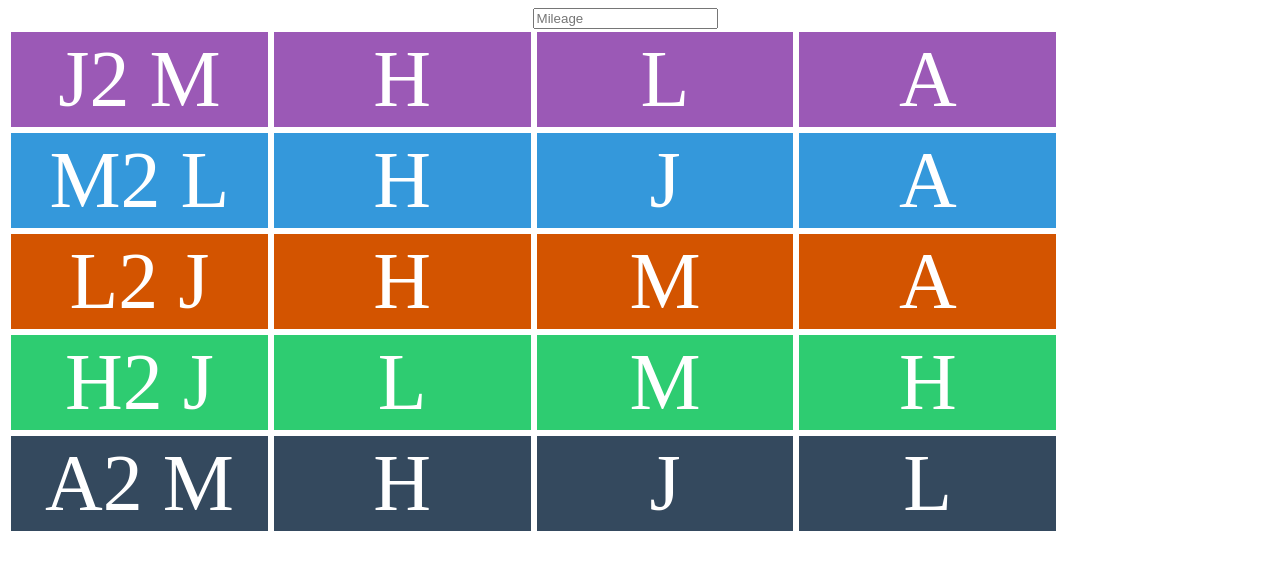
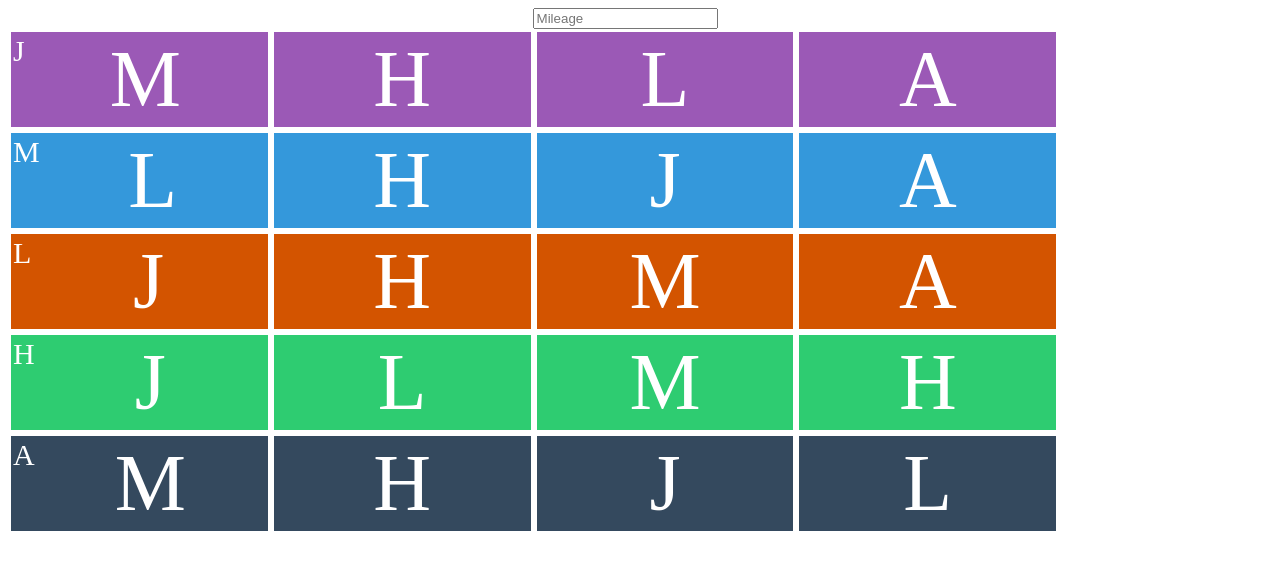
Before and after one commit to steveplesha/mileage, a plain HTML site: page index.html in a window 1280 px wide. Drawn offline with nearby package versions, Linux system fonts and the light colour scheme.

Commit message:
adjust font size

```diff
--- a/index.html
+++ b/index.html
@@ -23,27 +23,27 @@
 		<form>
 		<div id="mileage"><input type="number" placeholder="Mileage"></div>
 
-		<a class = "jb" href="https://docs.google.com/a/hanover.k12.in.us/spreadsheet/formResponse?formkey=dDdqSHJiMlp5WWxiaDNMUFhYb3pGMVE6MA&ifq&entry.0.single&entry.1.single=JB+to+MS&submit=Submit">J2 M</a>
+		<a class = "jb" href="https://docs.google.com/a/hanover.k12.in.us/spreadsheet/formResponse?formkey=dDdqSHJiMlp5WWxiaDNMUFhYb3pGMVE6MA&ifq&entry.0.single&entry.1.single=JB+to+MS&submit=Submit"><span>J</span>M</a>
 		<a class = "jb" href="https://docs.google.com/a/hanover.k12.in.us/spreadsheet/formResponse?formkey=dDdqSHJiMlp5WWxiaDNMUFhYb3pGMVE6MA&ifq&entry.0.single&entry.1.single=JB+to+HS&submit=Submit">H</a>
 		<a class = "jb" href="https://docs.google.com/a/hanover.k12.in.us/spreadsheet/formResponse?formkey=dDdqSHJiMlp5WWxiaDNMUFhYb3pGMVE6MA&ifq&entry.0.single&entry.1.single=JB+to+LN&submit=Submit">L</a>
 		<a class = "jb" href="https://docs.google.com/a/hanover.k12.in.us/spreadsheet/formResponse?formkey=dDdqSHJiMlp5WWxiaDNMUFhYb3pGMVE6MA&ifq&entry.0.single&entry.1.single=JB+to+AD&submit=Submit">A</a>
 		<br>
-		<a class = "ms" href="https://docs.google.com/a/hanover.k12.in.us/spreadsheet/formResponse?formkey=dDdqSHJiMlp5WWxiaDNMUFhYb3pGMVE6MA&ifq&entry.0.single&entry.1.single=MS+to+LN&submit=Submit">M2 L</a>
+		<a class = "ms" href="https://docs.google.com/a/hanover.k12.in.us/spreadsheet/formResponse?formkey=dDdqSHJiMlp5WWxiaDNMUFhYb3pGMVE6MA&ifq&entry.0.single&entry.1.single=MS+to+LN&submit=Submit"><span>M</span>L</a>
 		<a class = "ms" href="https://docs.google.com/a/hanover.k12.in.us/spreadsheet/formResponse?formkey=dDdqSHJiMlp5WWxiaDNMUFhYb3pGMVE6MA&ifq&entry.0.single&entry.1.single=MS+to+HS&submit=Submit">H</a>
 		<a class = "ms" href="https://docs.google.com/a/hanover.k12.in.us/spreadsheet/formResponse?formkey=dDdqSHJiMlp5WWxiaDNMUFhYb3pGMVE6MA&ifq&entry.0.single&entry.1.single=MS+to+JB&submit=Submit">J</a>
 		<a class = "ms" href="https://docs.google.com/a/hanover.k12.in.us/spreadsheet/formResponse?formkey=dDdqSHJiMlp5WWxiaDNMUFhYb3pGMVE6MA&ifq&entry.0.single&entry.1.single=MS+to+AD&submit=Submit">A</a>
 		<br>
-		<a class = "ln" href="https://docs.google.com/a/hanover.k12.in.us/spreadsheet/formResponse?formkey=dDdqSHJiMlp5WWxiaDNMUFhYb3pGMVE6MA&ifq&entry.0.single&entry.1.single=LN+to+JB&submit=Submit">L2 J</a>
+		<a class = "ln" href="https://docs.google.com/a/hanover.k12.in.us/spreadsheet/formResponse?formkey=dDdqSHJiMlp5WWxiaDNMUFhYb3pGMVE6MA&ifq&entry.0.single&entry.1.single=LN+to+JB&submit=Submit"><span>L</span>J</a>
 		<a class = "ln" href="https://docs.google.com/a/hanover.k12.in.us/spreadsheet/formResponse?formkey=dDdqSHJiMlp5WWxiaDNMUFhYb3pGMVE6MA&ifq&entry.0.single&entry.1.single=LN+to+HS&submit=Submit">H</a>
 		<a class = "ln" href="https://docs.google.com/a/hanover.k12.in.us/spreadsheet/formResponse?formkey=dDdqSHJiMlp5WWxiaDNMUFhYb3pGMVE6MA&ifq&entry.0.single&entry.1.single=LN+to+MS&submit=Submit">M</a>
 		<a class = "ln" href="https://docs.google.com/a/hanover.k12.in.us/spreadsheet/formResponse?formkey=dDdqSHJiMlp5WWxiaDNMUFhYb3pGMVE6MA&ifq&entry.0.single&entry.1.single=LN+to+AD&submit=Submit">A</a>
 		<br>
-		<a class = "hs" href="https://docs.google.com/a/hanover.k12.in.us/spreadsheet/formResponse?formkey=dDdqSHJiMlp5WWxiaDNMUFhYb3pGMVE6MA&ifq&entry.0.single&entry.1.single=LN+to+AD&submit=Submit">H2 J</a>
+		<a class = "hs" href="https://docs.google.com/a/hanover.k12.in.us/spreadsheet/formResponse?formkey=dDdqSHJiMlp5WWxiaDNMUFhYb3pGMVE6MA&ifq&entry.0.single&entry.1.single=LN+to+AD&submit=Submit"><span>H</span>J</a>
 		<a class = "hs" href="https://docs.google.com/a/hanover.k12.in.us/spreadsheet/formResponse?formkey=dDdqSHJiMlp5WWxiaDNMUFhYb3pGMVE6MA&ifq&entry.0.single&entry.1.single=LN+to+LN&submit=Submit">L</a>
 		<a class = "hs" href="https://docs.google.com/a/hanover.k12.in.us/spreadsheet/formResponse?formkey=dDdqSHJiMlp5WWxiaDNMUFhYb3pGMVE6MA&ifq&entry.0.single&entry.1.single=LN+to+MS&submit=Submit">M</a>
 		<a class = "hs" href="https://docs.google.com/a/hanover.k12.in.us/spreadsheet/formResponse?formkey=dDdqSHJiMlp5WWxiaDNMUFhYb3pGMVE6MA&ifq&entry.0.single&entry.1.single=LN+to+HS&submit=Submit">H</a>
 		<br>
-        <a class = "ad" href="https://docs.google.com/a/hanover.k12.in.us/spreadsheet/formResponse?formkey=dDdqSHJiMlp5WWxiaDNMUFhYb3pGMVE6MA&ifq&entry.0.single&entry.1.single=AD+to+MS&submit=Submit">A2 M</a>
+        <a class = "ad" href="https://docs.google.com/a/hanover.k12.in.us/spreadsheet/formResponse?formkey=dDdqSHJiMlp5WWxiaDNMUFhYb3pGMVE6MA&ifq&entry.0.single&entry.1.single=AD+to+MS&submit=Submit"><span>A</span>M</a>
         <a class = "ad" href="https://docs.google.com/a/hanover.k12.in.us/spreadsheet/formResponse?formkey=dDdqSHJiMlp5WWxiaDNMUFhYb3pGMVE6MA&ifq&entry.0.single&entry.1.single=AD+to+HS&submit=Submit">H</a>
         <a class = "ad" href="https://docs.google.com/a/hanover.k12.in.us/spreadsheet/formResponse?formkey=dDdqSHJiMlp5WWxiaDNMUFhYb3pGMVE6MA&ifq&entry.0.single&entry.1.single=AD+to+JB&submit=Submit">J</a>
         <a class = "ad" href="https://docs.google.com/a/hanover.k12.in.us/spreadsheet/formResponse?formkey=dDdqSHJiMlp5WWxiaDNMUFhYb3pGMVE6MA&ifq&entry.0.single&entry.1.single=AD+to+LN&submit=Submit">L</a>
--- a/stylesheet.css
+++ b/stylesheet.css
@@ -17,6 +17,8 @@
  font-size: 80px;
  font-family: fenix;
 }
+
+span { font-size: 30px; float: left; }
 
 a {
   text-decoration: none;
```
